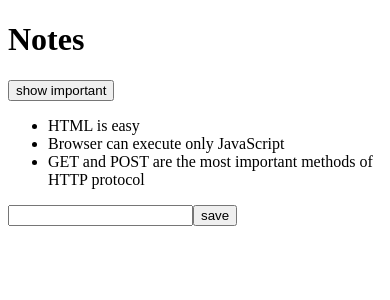
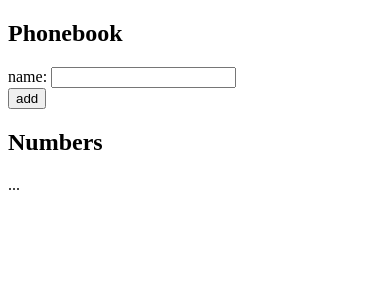
Before and after one commit to JKeskinen/Selainohjelmointi, a React (Vite) app in the folder Lomakkeiden_kasittely/: page / in a window 390 px wide. Shown: the top 300 px of the page. Built offline with nearby package versions, Linux system fonts and the light colour scheme.

Commit message:
Phonebook START

```diff
--- a/Lomakkeiden_kasittely/src/App.jsx
+++ b/Lomakkeiden_kasittely/src/App.jsx
@@ -1,59 +1,27 @@
 import { useState } from 'react'
-import Note from './components/Note'
 
-
-const App = (props) => {
-  const [notes, setNotes] = useState(props.notes)
-  const [newNote, setNewNote] = useState('')
-  const [showAll, setShowAll] = useState(true)
-
-  const handleNoteChange = (event) => {
-    console.log(event.target.value)
-    setNewNote(event.target.value)
-  }
-
-  const addNote =(event) => {
-    event.preventDefault()
-    const noteObject = {
-      content: newNote,
-      important: Math.random()>0.5,
-      id: String(notes.length +1),
-    }
-    setNotes(notes.concat(noteObject))
-    setNewNote('')
-  }
-
-  const notesToShow = showAll ? notes : notes.filter(note => note.important)
-/* muuttujan tulos arvoksi asetetaan val1:n arvo jos ehto on tosi.
-Jos ehto ei ole tosi, muuttujan tulos arvoksi tulee val2:n arvo.
-Eli jos tilan arvo showAll on epätosi, muuttuja notesToShow saa arvokseen vain ne muistiinpanot,
-joiden important-kentän arvo on tosi. Filtteröinti tapahtuu taulukon metodilla filter: */
-
-
-
+const App = () => {
+  const [persons, setPersons] = useState([
+    { name: 'Arto Hellas' }
+  ])
+  const [newName, setNewName] = useState('')
 
   return (
     <div>
-      <h1>Notes</h1>
-      <div>
-        <button onClick={() => setShowAll(!showAll)}>
-            show {showAll ? 'important' : 'all' }
-        </button>
-      </div>
-      <ul>
-        {notesToShow.map(note =>
-          <Note key={note.id} note={note} />
-        )}
-      </ul>
-      <form onSubmit = {addNote}>
-        <input
-        value={newNote}
-        onChange={handleNoteChange}
-        />
-        <button type="submit">save</button>
+      <h2>Phonebook</h2>
+      <form>
+        <div>
+          name: <input />
+        </div>
+        <div>
+          <button type="submit">add</button>
+        </div>
       </form>
+      <h2>Numbers</h2>
+      ...
     </div>
   )
+
 }
 
 export default App
```
